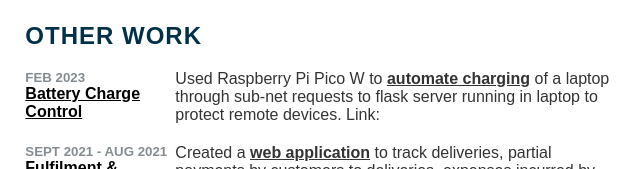
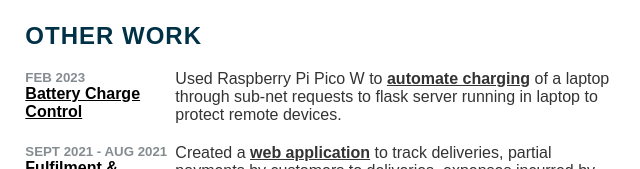
Before and after one commit to Donatussss/cv, a plain HTML site: page index.html in a window 1280 px wide. Shown: the part 631-800 px from the top of the page, 488-1128 px from the left. Drawn offline with Linux system fonts and the light colour scheme.

```diff
--- a/index.html
+++ b/index.html
@@ -159,7 +159,7 @@
                         <h4><a href="https://github.com/Donatussss/pico_w_projects/tree/main/battery_charge_control" target="_blank">Battery Charge Control</a></h4>
                     </div>
                     <div class="text">
-                        <P>Used Raspberry Pi Pico W to <a href="https://github.com/Donatussss/pico_w_projects/tree/main/battery_charge_control" target="_blank">automate charging</a> of a laptop through sub-net requests to flask server running in laptop to protect remote devices. Link: </P>
+                        <P>Used Raspberry Pi Pico W to <a href="https://github.com/Donatussss/pico_w_projects/tree/main/battery_charge_control" target="_blank">automate charging</a> of a laptop through sub-net requests to flask server running in laptop to protect remote devices.</P>
                     </div>
                 </div>
                 <div class="box">
```
Also changed, not shown: 1 other file.
